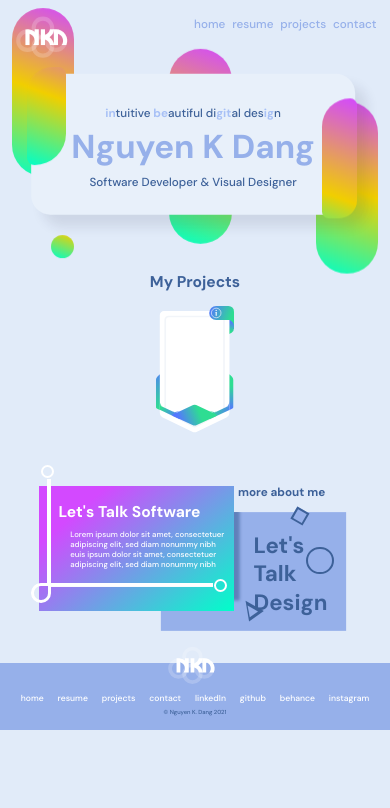
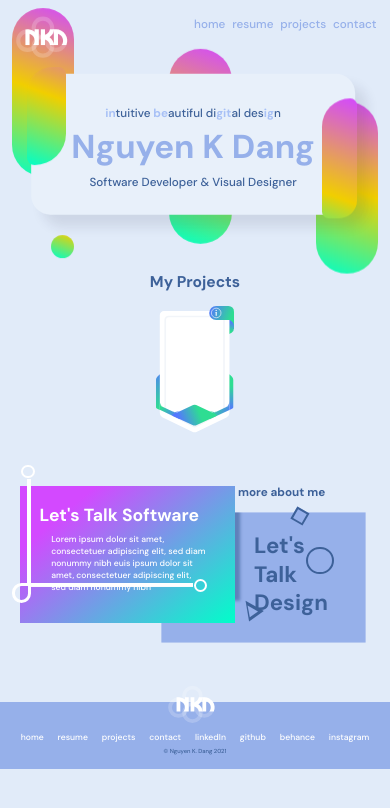
Before and after one commit to nguyenkdang/nguyenkdang, a React (Create React App) app: page / in a window 390 px wide. Shown: the top 808 px of the page. Built offline with nearby package versions, Linux system fonts and the light colour scheme.

Commit message:
Home mobile integration 1.31

```diff
--- a/src/components/home/Home.js
+++ b/src/components/home/Home.js
@@ -18,9 +18,6 @@ const Home = () => {
             else{
                 setFront({first:isFront["first"], left: !isFront["left"], right: !isFront["right"]});
             }
-
-
-
         }
 
 
--- a/src/components/home/Home.scss
+++ b/src/components/home/Home.scss
@@ -128,7 +128,7 @@
     /* ------- About Me -------*/
     #aboutMe{
         margin-top: 40vw;
-        margin-bottom: 20vw;
+        margin-bottom: 30vw;
         #aboutMe-label{
             font-size: 3vw;
             left: 61vw;
--- a/src/components/home/about/About_code.scss
+++ b/src/components/home/about/About_code.scss
@@ -391,7 +391,7 @@
 @media screen and (max-width: $phoneWidth) {
     #me-left{
         top: 2.5vw;
-        left: 10vw;
+        left: 5vw;
         width: 45vw;
         height: 28vw;
         &.back{
@@ -619,8 +619,8 @@
         }
 
         #mlBack{
-            width: 50vw;
-            height: 32vw;
+            width: 55vw;
+            height: 35vw;
             #shadow-container{
                 #ml-shadow{
                     filter: blur(0.5vw);
@@ -639,14 +639,14 @@
             }
 
             #mlt2{
-                font-size: 4vw;
-                width: 40vw;
+                font-size: 4.5vw;
+                width: 45vw;
                 margin-left: 5vw;
                 margin-bottom: 0vw;
             }
 
             #mleft-para{
-                font-size: 2vw;
+                font-size: 2.2vw;
                 margin-top: 2vw;
                 margin-left: 8vw;
                 width: 40vw;
--- a/src/components/home/about/About_dsgn.scss
+++ b/src/components/home/about/About_dsgn.scss
@@ -472,8 +472,8 @@
         }
 
         #mrBack{
-            width: 50vw;
-            height: 32vw;
+            width: 55vw;
+            height: 35vw;
 
             #shadow-container{
                 #mr-shadow{
@@ -491,14 +491,14 @@
             }
 
             #mrt2{
-                font-size: 4vw;
-                width: 40vw;
+                font-size: 4.5vw;
+                width: 45vw;
                 margin-left: 5vw;
                 margin-bottom: 0vw;
             }
 
             #mright-para{
-                font-size: 2vw;
+                font-size: 2.2vw;
                 margin-top: 1vw;
                 margin-left: 8vw;
                 width: 40vw;
```
